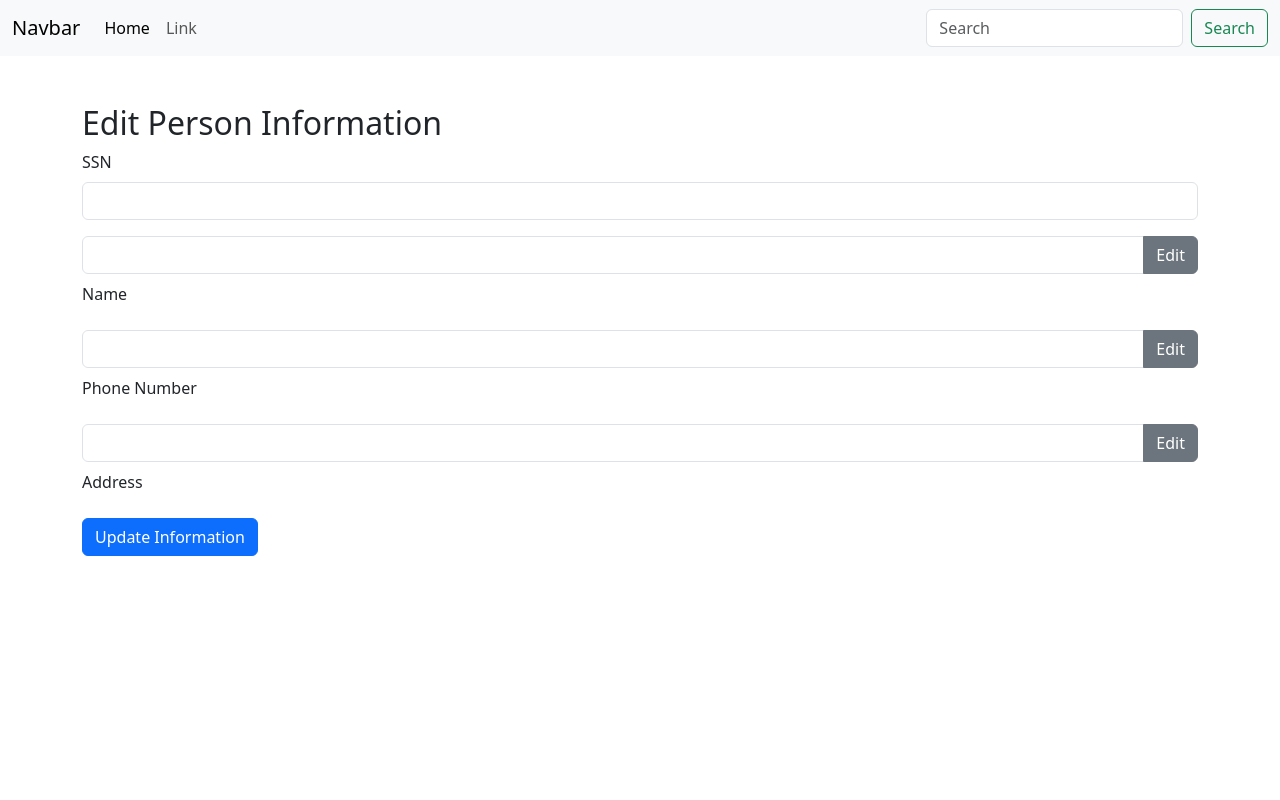
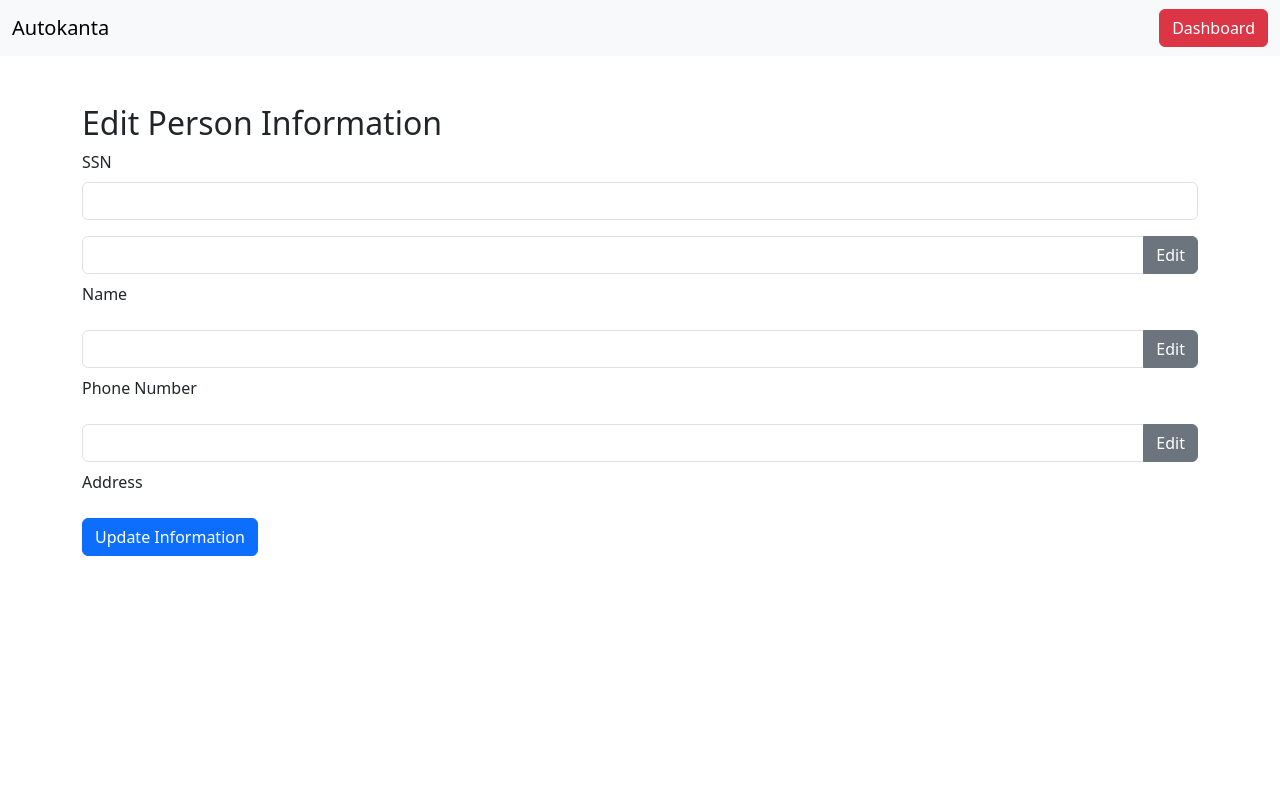
Before and after one commit to Vicram123/traffic-site, a PHP site: page /person_management.php in a window 1280 px wide. Run offline with PHP 8.4, Linux system fonts and the light colour scheme.

Commit message:
edit pages

```diff
--- a/person_management.php
+++ b/person_management.php
@@ -6,32 +6,45 @@
     <meta name="viewport" content="width=device-width, initial-scale=1.0">
     <link href="https://cdn.jsdelivr.net/npm/bootstrap@5.3.0/dist/css/bootstrap.min.css" rel="stylesheet">
     <title>Edit Person Information</title>
+    <style>
+        html,
+        body {
+            height: 100%;
+            margin: 0;
+        }
+
+        .wrapper {
+            display: flex;
+            flex-direction: column;
+            min-height: 100vh;
+        }
+
+        .content {
+            flex: 1;
+            /* Allow content to take available space */
+        }
+
+        .dropdown-menu {
+            min-width: 200px;
+            /* Adjust width of the dropdown */
+        }
+    </style>
 </head>
 
 <body>
     <nav class="navbar navbar-expand-lg navbar-light bg-light">
         <div class="container-fluid">
+            <a class="navbar-brand" href="home.php">Autokanta</a>
             <button class="navbar-toggler" type="button" data-bs-toggle="collapse" data-bs-target="#navbarTogglerDemo03"
                 aria-controls="navbarTogglerDemo03" aria-expanded="false" aria-label="Toggle navigation">
                 <span class="navbar-toggler-icon"></span>
             </button>
-            <a class="navbar-brand" href="#">Navbar</a>
-            <div class="collapse navbar-collapse" id="navbarTogglerDemo03">
-                <ul class="navbar-nav me-auto mb-2 mb-lg-0">
-                    <li class="nav-item">
-                        <a class="nav-link active" aria-current="page" href="#">Home</a>
-                    </li>
-                    <li class="nav-item">
-                        <a class="nav-link" href="#">Link</a>
-                    </li>
-                </ul>
-                <form class="d-flex">
-                    <input class="form-control me-2" type="search" placeholder="Search" aria-label="Search">
-                    <button class="btn btn-outline-success" type="submit">Search</button>
-                </form>
+            <div class="collapse navbar-collapse" id="navbarTogglerDemo03" style="justify-content: flex-end;">
+                <a href="dashboard.php" class="btn btn-danger">Dashboard</a>
             </div>
         </div>
     </nav>
+
     <div class="container mt-5">
         <h2>Edit Person Information</h2>
         <form>
--- a/register_person.php
+++ b/register_person.php
@@ -51,7 +51,7 @@ if ($_SERVER['REQUEST_METHOD'] == 'POST') {
             $conn->commit();
 
             // Redirect to index page after successful registration
-            header("Location: index.php");
+            header("Location: login.php");
             exit(); // Always exit after a redirect
 
         } catch (Exception $e) {
@@ -116,7 +116,7 @@ $conn->close();
             </div>
 
             <button type="submit" class="btn btn-primary btn-block">Register</button>
-            <a href="./login.php" class="btn btn-secondary btn-block">Login</a>
+            <a href="login.php" class="btn btn-secondary btn-block">Login</a>
         </form>
     </div>
 
```
Also changed, not shown: dashboard.php (+7 -4 lines).
